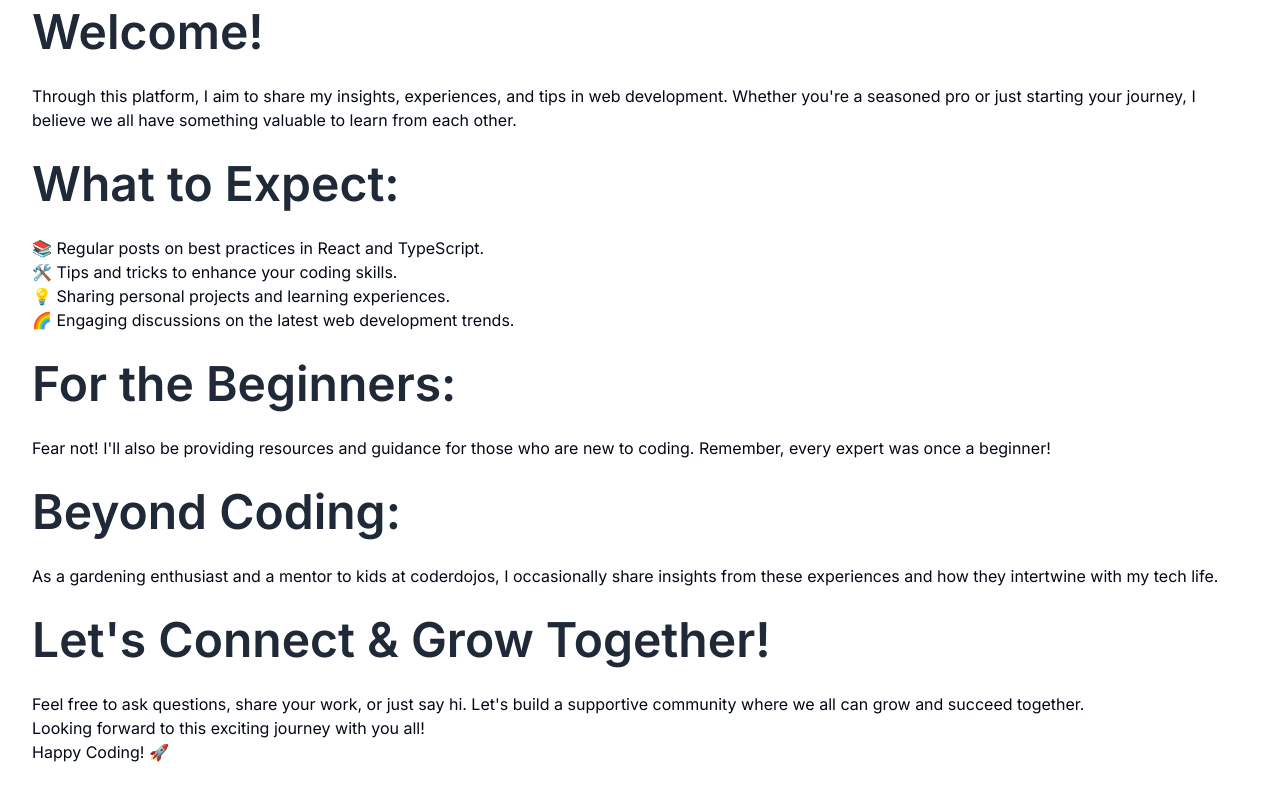
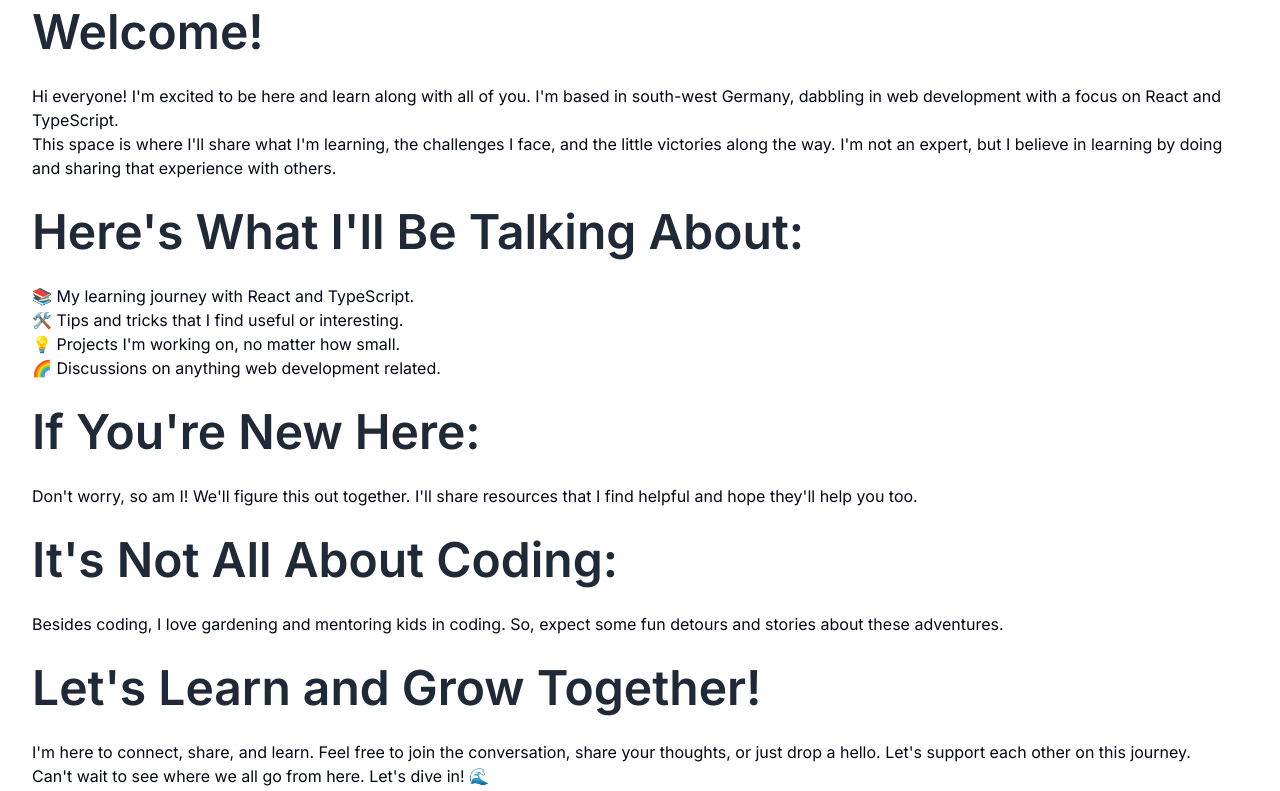
Before and after one commit to andi1984/personal, a Next.js app: page / in a window 1280 px wide. Shown: the part 580-1371 px from the top of the page. Built offline with nearby package versions, Linux system fonts and the light colour scheme.

Commit message:
adapt landing text

```diff
--- a/src/app/page.tsx
+++ b/src/app/page.tsx
@@ -24,45 +24,50 @@
         <section>
           <h2>Welcome!</h2>
           <p>
-            Through this platform, I aim to share my insights, experiences, and
-            tips in web development. Whether you&apos;re a seasoned pro or just
-            starting your journey, I believe we all have something valuable to
-            learn from each other.
+            Hi everyone! I&apos;m excited to be here and learn along with all of
+            you. I&apos;m based in south-west Germany, dabbling in web
+            development with a focus on React and TypeScript.
           </p>
 
-          <h2>What to Expect:</h2>
+          <p>
+            This space is where I&apos;ll share what I&apos;m learning, the
+            challenges I face, and the little victories along the way. I&apos;m
+            not an expert, but I believe in learning by doing and sharing that
+            experience with others.
+          </p>
+
+          <h2>Here&apos;s What I&apos;ll Be Talking About:</h2>
           <ul>
-            <li>📚 Regular posts on best practices in React and TypeScript.</li>
-            <li>🛠️ Tips and tricks to enhance your coding skills.</li>
-            <li>💡 Sharing personal projects and learning experiences.</li>
-            <li>
-              🌈 Engaging discussions on the latest web development trends.
-            </li>
+            <li>📚 My learning journey with React and TypeScript.</li>
+            <li>🛠️ Tips and tricks that I find useful or interesting.</li>
+            <li>💡 Projects I&apos;m working on, no matter how small.</li>
+            <li>🌈 Discussions on anything web development related.</li>
           </ul>
 
-          <h2>For the Beginners:</h2>
+          <h2>If You&apos;re New Here:</h2>
           <p>
-            Fear not! I&apos;ll also be providing resources and guidance for
-            those who are new to coding. Remember, every expert was once a
-            beginner!
+            Don&apos;t worry, so am I! We&apos;ll figure this out together.
+            I&apos;ll share resources that I find helpful and hope they&apos;ll
+            help you too.
           </p>
 
-          <h2>Beyond Coding:</h2>
+          <h2>It&apos;s Not All About Coding:</h2>
           <p>
-            As a gardening enthusiast and a mentor to kids at coderdojos, I
-            occasionally share insights from these experiences and how they
-            intertwine with my tech life.
+            Besides coding, I love gardening and mentoring kids in coding. So,
+            expect some fun detours and stories about these adventures.
           </p>
 
-          <h2>Let&apos;s Connect & Grow Together!</h2>
+          <h2>Let&apos;s Learn and Grow Together!</h2>
           <p>
-            Feel free to ask questions, share your work, or just say hi.
-            Let&apos;s build a supportive community where we all can grow and
-            succeed together.
+            I&apos;m here to connect, share, and learn. Feel free to join the
+            conversation, share your thoughts, or just drop a hello. Let&apos;s
+            support each other on this journey.
           </p>
 
-          <p>Looking forward to this exciting journey with you all!</p>
-          <p>Happy Coding! 🚀</p>
+          <p>
+            Can&apos;t wait to see where we all go from here. Let&apos;s dive
+            in! 🌊
+          </p>
           <br />
           <p>I am also active on other social media platforms:</p>
           <SocialMediaInfluence count={data} />
```
